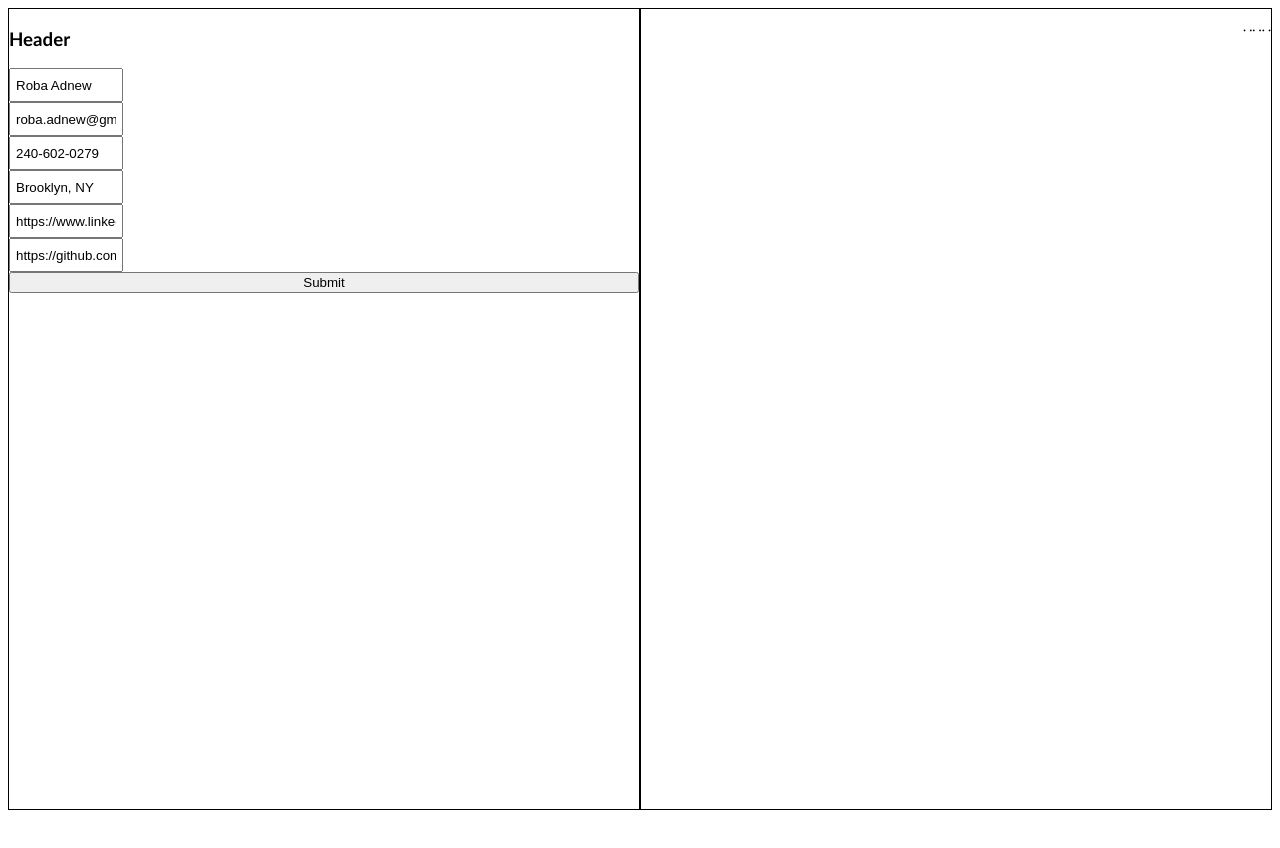
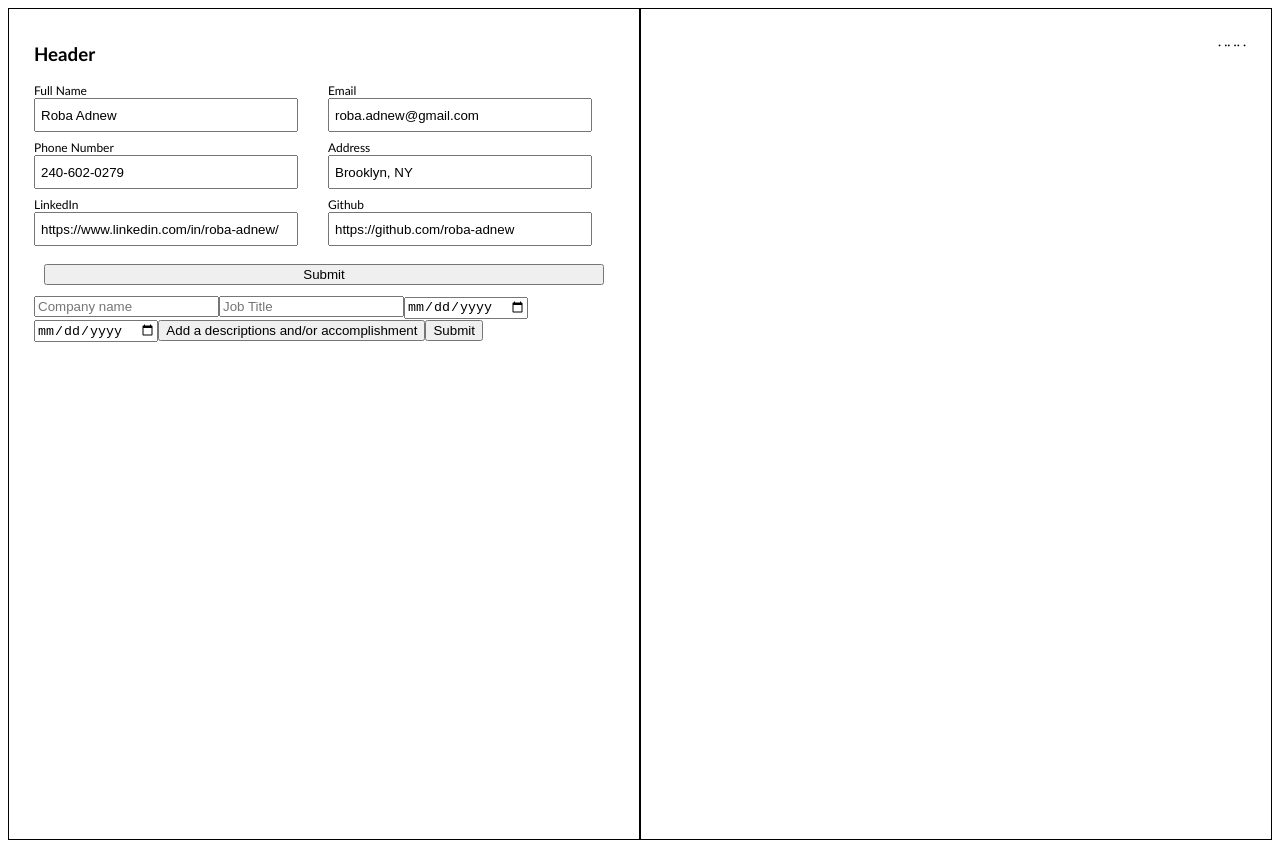
Before and after one commit to roba-adnew/cv-application, a React (Vite) app in the folder cv-application/: page / in a window 1280 px wide. Before the commit the page ends 818 px from the top, so only its background shows below. Built offline with nearby package versions, Linux system fonts and the light colour scheme.

Commit message:
Minor change

```diff
--- a/cv-application/src/App.css
+++ b/cv-application/src/App.css
@@ -3,6 +3,13 @@
   justify-content: space-between;
   align-items: center;
   font-family:  Calibri, Roboto, 'Gill Sans MT', 'Trebuchet MS', sans-serif;
+}
+
+#form, #display {
+  width: 50%;
+  height: 100vh;
+  border: 1px solid black;
+  padding: 15px 25px 15px 25px
 }
 
 #form {
@@ -14,7 +21,4 @@
 
 #display {
   float: right;
-  width: 50%;
-  height: 100vh;
-  border: 1px solid black;
 }
--- a/cv-application/src/App.jsx
+++ b/cv-application/src/App.jsx
@@ -2,6 +2,7 @@ import { useState } from 'react';
 import './App.css';
 import HeaderForm from './Header/HeaderForm.jsx';
 import HeaderDisplay from './Header/HeaderDisplay.jsx';
+import JobInput from './ProfessionalX/JobForm.jsx'
 
 function App() {
   const [header, setHeader] = useState(() => ({
@@ -22,6 +23,7 @@ function App() {
       <div id='app'>
         <div id='form'>
           <HeaderForm submitHandler={headerSubmitHandler}/>
+          <JobInput id={'123'}/>
         </div>
         <div id='display'>
           <HeaderDisplay headerData={header}/>
--- a/cv-application/src/Header/Header.css
+++ b/cv-application/src/Header/Header.css
@@ -2,16 +2,31 @@
 
 /**** HEADER */
 /* FORM */
-form {
-    display: flex;
-    flex-direction: column;
+#header-form {
+    display: grid;
+    grid-template-columns: 1fr 1fr;
+    grid-gap: 8px;
     font-size: 12px;
 }
 
-input {
+#header-form label {
+    display: block
+}
+
+#header-form div{
+    margin: 0px;
+    padding: 0px
+}
+
+#header-form input {
     padding: 5px;
-    width: 100px;
+    width: 250px;
     height: 20px
+}
+
+#header-form button {
+    grid-column: 1 / 3;
+    margin: 10px
 }
 
 #inputDisplay {
--- a/cv-application/src/Header/HeaderForm.jsx
+++ b/cv-application/src/Header/HeaderForm.jsx
@@ -5,7 +5,7 @@ import './Header.css';
 function HeaderInput({
     header,
     updateHeader,
-    handleEdit,
+    switchDisplay,
     submitHandler}) {
     const tagAttributes =
         {
@@ -52,12 +52,14 @@ function HeaderInput({
 
     return (
         <>
-            <form>
-                {Object.keys(header).map(field =>
+            <form id="header-form">
+                {Object.keys(header).map((field) =>
+                    <div key={field}>
+                    <label>{tagAttributes[field]['placeholder']}</label>
                     <input
                         key={field}
                         id={field}
-                        placeholder={tagAttributes[field]['placeholder']}
+
                         type={tagAttributes[field]['placeholder']}
                         {...tagAttributes[field]['required']
                             && {required: true}}
@@ -65,10 +67,11 @@ function HeaderInput({
                         onChange={updateHeader}
                         >
                     </input>
+                    </div>
 
                 )}
-                <button onClick={(e) => {
-                    handleEdit(e)
+                <button onClick={() => {
+                    switchDisplay()
                     submitHandler(header)
                 }}>
                     Submit
@@ -78,9 +81,9 @@ function HeaderInput({
     )
 }
 
-function SubmittedInputDisplay({
+function HeaderInputDisplay({
     header,
-    handleEdit
+    switchDisplay
 }) {
 
     return (
@@ -89,9 +92,8 @@ function SubmittedInputDisplay({
                 {Object.keys(header).map(field =>
                     <p className="display" key={field}>{header[field]}</p>
                 )}
-                <button onClick={handleEdit}>Edit</button>
+                <button onClick={switchDisplay}>Edit</button>
             </div>
-
         </>
     )
 }
@@ -123,12 +125,9 @@ function HeaderForm({ submitHandler }) {
         setHeader({...header, [field]: value});
     }
 
-    function handleEdit(e) {
-        e.preventDefault();
-        setShouldRenderForm(!shouldRenderForm);
-    }
+    function switchDisplay() {setShouldRenderForm(!shouldRenderForm)}
+
     const shouldShowSubmission = !shouldRenderForm;
-
 
     return (
         <div>
@@ -138,15 +137,15 @@ function HeaderForm({ submitHandler }) {
                     header={header}
                     updateHeader={updateHeader}
                     shouldDisplay={shouldRenderForm}
-                    handleEdit={handleEdit}
+                    switchDisplay={switchDisplay}
                     submitHandler={submitHandler}
                 />}
 
                 {shouldShowSubmission &&
-                <SubmittedInputDisplay
+                <HeaderInputDisplay
                     header={header}
                     shouldDisplay={shouldShowSubmission}
-                    handleEdit={handleEdit}
+                    switchDisplay={switchDisplay}
                 />}
 
         </div>
@@ -157,12 +156,12 @@ HeaderForm.propTypes = { submitHandler: PropTypes.func }
 HeaderInput.propTypes = {
     header: PropTypes.object,
     updateHeader: PropTypes.func,
-    handleEdit: PropTypes.func,
+    switchDisplay: PropTypes.func,
     submitHandler: PropTypes.func
 }
-SubmittedInputDisplay.propTypes = {
+HeaderInputDisplay.propTypes = {
     header: PropTypes.object,
-    handleEdit: PropTypes.func
+    switchDisplay: PropTypes.func
 }
 
 export default HeaderForm;
--- a/cv-application/src/ProfessionalX/JobForm.jsx
+++ b/cv-application/src/ProfessionalX/JobForm.jsx
@@ -1,37 +1,12 @@
 import { useState } from 'react';
 import { v4 as uuidv4 } from 'uuid';
-import PropTypes from 'prop-types'
-
-// const [exp, setExp] = useState(() => ([
-//     {
-//         id: '123',
-//         company: '',
-//         role: '',
-//         startDate: '',
-//         endDate: '',
-//         feats: []
-//     }
-// ]))
-
-// function addJob(newProfObject){
-//     setExp(prevProf => prevProf.push(newProfObject))
-// }
-
-// function removeJob(profID) {
-//     const profObject = exp.find(({ id }) => id === profID);
-//     setExp(prevProf =>
-//         prevProf.splice(prevProf.indexOf(profObject),1))
-// }
-
-// const [shouldRenderForm, setShouldRenderForm] = useState(false);
+import PropTypes from 'prop-types';
+import JobDescriptors from './Descriptors/Descriptors';
 
 
-// function handleEdit() {setShouldRenderForm(!shouldRenderForm)}
-
+// DONT FORGET CODE AT THE BOTTOM
 
 function JobInput({ job, updateJob, switchDisplay }) {
-
-
     const tagAttributes = {
         company: 'Company name',
         role: 'Job Title',
@@ -44,6 +19,7 @@ function JobInput({ job, updateJob, switchDisplay }) {
         <form>
             <div>
                 {Object.keys(tagAttributes).map((field) =>
+                    field !== 'feats' &&
                     <input
                         key={job.id}
                         id={field}
@@ -52,6 +28,7 @@ function JobInput({ job, updateJob, switchDisplay }) {
                         onChange={(e) => updateJob(e)}
                     ></input>
                 )}
+                <JobDescriptors />
                 <button onClick={switchDisplay}>
                     Submit
                 </button>
@@ -124,3 +101,29 @@ JobInputDisplay.propTypes = {
 }
 
 export default JobForm;
+
+// const [exp, setExp] = useState(() => ([
+//     {
+//         id: '123',
+//         company: '',
+//         role: '',
+//         startDate: '',
+//         endDate: '',
+//         feats: []
+//     }
+// ]))
+
+// function addJob(newProfObject){
+//     setExp(prevProf => prevProf.push(newProfObject))
+// }
+
+// function removeJob(profID) {
+//     const profObject = exp.find(({ id }) => id === profID);
+//     setExp(prevProf =>
+//         prevProf.splice(prevProf.indexOf(profObject),1))
+// }
+
+// const [shouldRenderForm, setShouldRenderForm] = useState(false);
+
+
+// function handleEdit() {setShouldRenderForm(!shouldRenderForm)}
```
